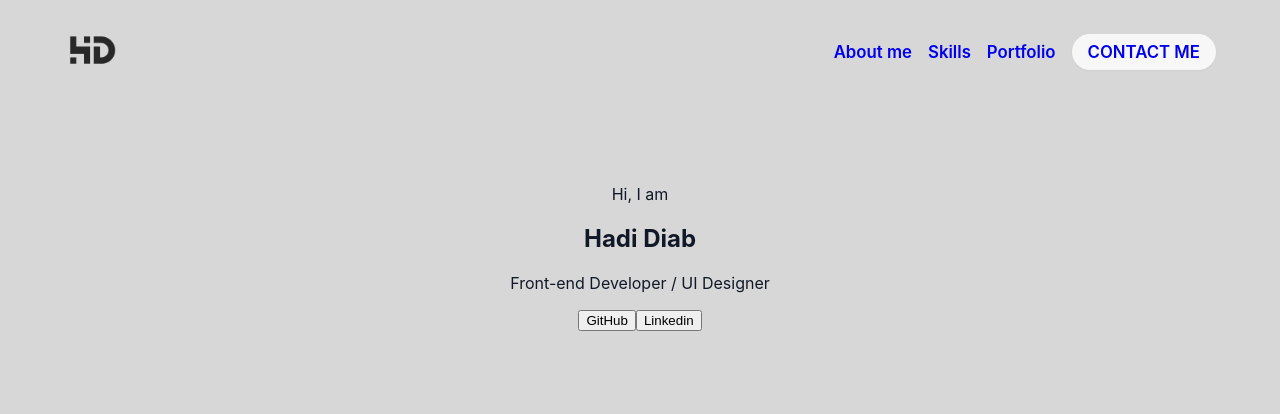
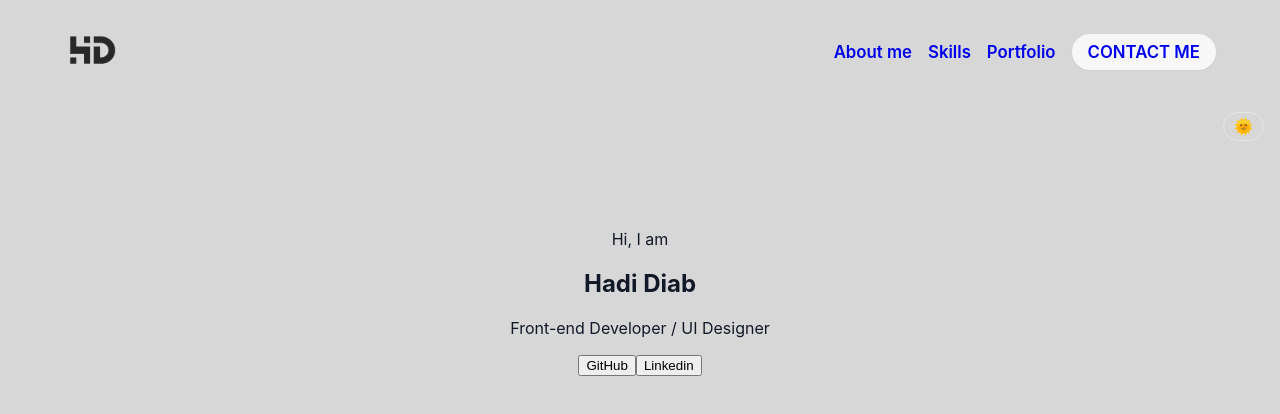
Before and after one commit to Hadi20Diab/my-portfolio, a Next.js app: page / in a window 1280 px wide. Shown: the top 414 px of the page. Built offline with nearby package versions, Linux system fonts and the light colour scheme.

Commit message:
feat: add ThemeToggle component with styling for theme switching

```diff
--- a/src/app/layout.jsx
+++ b/src/app/layout.jsx
@@ -1,4 +1,5 @@
 import Navbar from '../components/Navbar/Navbar'
+import ThemeToggle from '../components/ThemeToggle/ThemeToggle'
 import '../styles/globals.scss'
 
 export const metadata = {
@@ -11,6 +12,9 @@ export default function RootLayout({ children }) {
         <html lang="en">
             <body>
                 <Navbar />
+                <div style={{ display: 'flex', justifyContent: 'flex-end', padding: '0.5rem 1rem' }}>
+                    <ThemeToggle />
+                </div>
                 <main>
                     {children}
                 </main>
--- /dev/null
+++ b/src/components/ThemeToggle/ThemeToggle.jsx
@@ -0,0 +1,26 @@
+"use client"
+
+import { useEffect, useState } from 'react'
+import styles from './ThemeToggle.module.scss'
+
+export default function ThemeToggle() {
+  const [theme, setTheme] = useState(() => {
+    if (typeof window === 'undefined') return 'light'
+    return localStorage.getItem('theme') || (window.matchMedia && window.matchMedia('(prefers-color-scheme: dark)').matches ? 'dark' : 'light')
+  })
+
+  useEffect(() => {
+    document.documentElement.setAttribute('data-theme', theme)
+    localStorage.setItem('theme', theme)
+  }, [theme])
+
+  return (
+    <button
+      className={styles.toggle}
+      onClick={() => setTheme(prev => prev === 'light' ? 'dark' : 'light')}
+      aria-label="Toggle theme"
+    >
+      {theme === 'light' ? '🌞' : '🌙'}
+    </button>
+  )
+}
--- /dev/null
+++ b/src/components/ThemeToggle/ThemeToggle.module.scss
@@ -0,0 +1,18 @@
+.toggle{
+  background: transparent;
+  border: 1px solid var(--border);
+  color: var(--text);
+  padding: 0.35rem 0.6rem;
+  border-radius: 999px;
+  cursor: pointer;
+  font-size: 1rem;
+  line-height: 1;
+  display: inline-flex;
+  align-items: center;
+  justify-content: center;
+  transition: background var(--transition-base, 300ms) ease, color var(--transition-base, 300ms) ease;
+}
+
+.toggle:hover{
+  background: rgba(0,0,0,0.04);
+}
```
